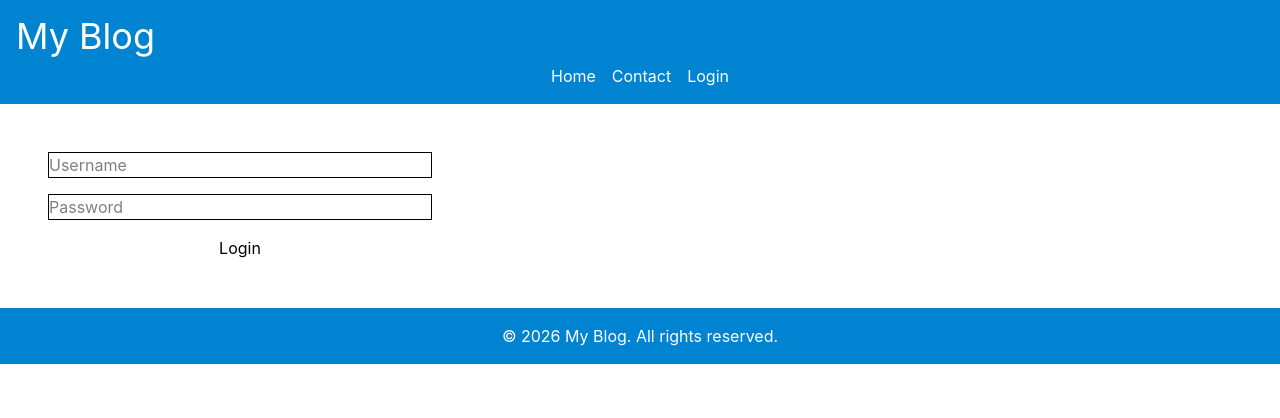
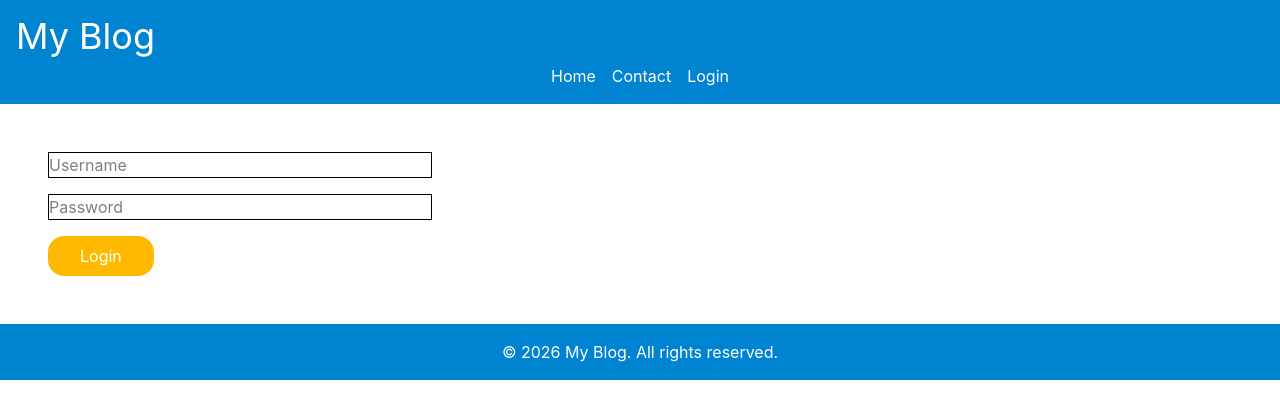
Before and after one commit to patbtran/REACT-blogpage-, a React (Vite) app: page /login in a window 1280 px wide. Shown: the top 418 px of the page. Built offline with nearby package versions, Linux system fonts and the light colour scheme.

Commit message:
login page allows user and pass submit

```diff
--- a/src/Components/login/Login.jsx
+++ b/src/Components/login/Login.jsx
@@ -6,23 +6,25 @@ function Login() {
     password: '',
   });
 
-  const handleSubmit = (e) => {
+  const onSubmit = () => {
     e.preventDefault();
-    console.log('Login:', userData);
+    console.log(userData);
   };
 
   return (
-    <div className="flex flex-col max-w-96 gap-4 m-12">
+    <div className=" max-w-96 m-12">
+      <form className="flex flex-col gap-4" onSubmit={onSubmit}>
       <input placeholder="Username"
        className= "border"
-       value={userData.username} onChange={e => setUserData({...userData, username: e.target.value})} />
+       value={userData.username} onChange={(e) => setUserData({...userData, username: e.target.value})} />
 
       <input placeholder="Password"
        className= "border"
        type="password"
-       value={userData.password} onChange={e => setUserData({...userData, password: e.target.value})} />
+       value={userData.password} onChange={(e) => setUserData({...userData, password: e.target.value})} />
 
-      <button type="submit" onClick={handleSubmit}>Login</button>
+      <button type="submit" className="bg-amber-400 w-fit px-8 py-2 rounded-2xl text-white" onClick={onSubmit}>Login</button>
+      </form>
     </div>
   );
 }
```
